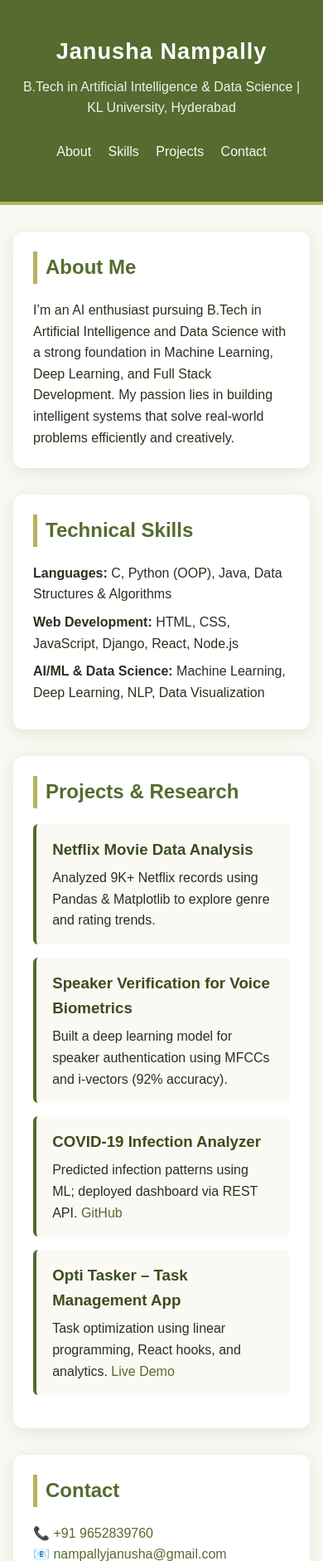
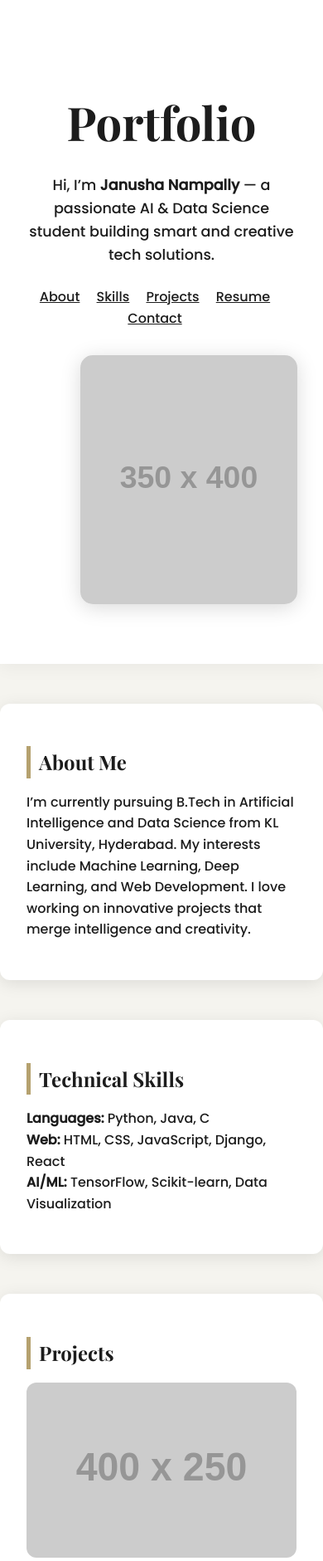
Before and after one commit to JanushaNampally/janusha_portfolio, a plain HTML site: page index.html in a window 390 px wide. Shown: the top 1881 px of the page at 83% size. Drawn offline with nearby package versions, Linux system fonts and the light colour scheme; placeholder pictures from the web are drawn by us.

Commit message:
first commit

```diff
--- a/index.html
+++ b/index.html
@@ -1,271 +1,277 @@
 <!DOCTYPE html>
 <html lang="en">
 <head>
-  <meta charset="UTF-8">
-  <meta name="viewport" content="width=device-width, initial-scale=1.0">
-  <title>Janusha Nampally | AI & Data Science Portfolio</title>
+  <meta charset="UTF-8" />
+  <meta name="viewport" content="width=device-width, initial-scale=1.0" />
+  <title>Janusha Nampally | Portfolio</title>
+
+  <!-- Google Fonts -->
+  <link href="https://fonts.googleapis.com/css2?family=Playfair+Display:wght@500;700&family=Poppins:wght@300;500&display=swap" rel="stylesheet">
 
   <style>
-    /* ===== Root Theme ===== */
     :root {
-      --olive: #556b2f;
-      --olive-dark: #3b4d1f;
-      --cream: #faf9f3;
-      --accent: #b5b35c;
-      --text-dark: #2e2e1f;
-      --white: #ffffff;
-    }
-
-    /* ===== Base ===== */
-    * {
-      box-sizing: border-box;
-      margin: 0;
-      padding: 0;
+      --cream: #f5f4ef;
+      --black: #1c1c1c;
+      --accent: #b5a16f;
+      --white: #fff;
     }
 
     body {
       font-family: "Poppins", sans-serif;
       background: var(--cream);
-      color: var(--text-dark);
+      color: var(--black);
+      margin: 0;
       line-height: 1.6;
-      overflow-x: hidden;
+      scroll-behavior: smooth;
     }
 
-    a {
-      text-decoration: none;
-      color: var(--olive);
-      transition: 0.3s ease;
-    }
-    a:hover {
-      color: var(--accent);
+    /* ===== Hero Section ===== */
+    .hero {
+      display: flex;
+      align-items: center;
+      justify-content: space-between;
+      padding: 4rem 8%;
+      flex-wrap: wrap;
+      background: var(--white);
+      box-shadow: 0 4px 20px rgba(0,0,0,0.05);
     }
 
-    /* ===== Header ===== */
-    header {
-      background: var(--olive);
-      color: var(--white);
-      text-align: center;
-      padding: 2.5rem 1rem;
-      border-bottom: 4px solid var(--accent);
+    .hero-text {
+      flex: 1;
+      max-width: 500px;
     }
 
-    header h1 {
-      font-size: 2.2rem;
-      margin-bottom: 0.5rem;
-      letter-spacing: 1px;
+    .hero-text h1 {
+      font-family: "Playfair Display", serif;
+      font-size: 3.5rem;
+      margin-bottom: 1rem;
     }
 
-    header p {
-      font-size: 1rem;
-      opacity: 0.9;
-    }
-
-    nav {
-      margin-top: 1.2rem;
+    .hero-text p {
+      font-size: 1.1rem;
+      margin-bottom: 1.5rem;
     }
 
     nav a {
-      color: var(--cream);
-      margin: 0 15px;
+      margin-right: 1rem;
+      color: var(--black);
       font-weight: 500;
-      transition: color 0.3s ease;
+      transition: 0.3s;
     }
 
     nav a:hover {
       color: var(--accent);
     }
 
-    /* ===== Sections ===== */
+    .hero-image {
+      flex: 1;
+      text-align: right;
+    }
+
+    .hero-image img {
+      width: 350px;
+      border-radius: 15px;
+      object-fit: cover;
+      box-shadow: 0 4px 25px rgba(0,0,0,0.15);
+    }
+
+    /* ===== Content Sections ===== */
     section {
-      max-width: 950px;
+      max-width: 900px;
       margin: 3rem auto;
       background: var(--white);
-      padding: 2rem 2.5rem;
+      padding: 2rem;
       border-radius: 12px;
-      box-shadow: 0 4px 20px rgba(85, 107, 47, 0.15);
-      transition: transform 0.3s ease;
-    }
-
-    section:hover {
-      transform: translateY(-4px);
+      box-shadow: 0 4px 20px rgba(0,0,0,0.1);
     }
 
     h2 {
-      color: var(--olive);
+      font-family: "Playfair Display", serif;
       border-left: 5px solid var(--accent);
       padding-left: 10px;
-      margin-bottom: 1.2rem;
+      margin-bottom: 1rem;
+      color: var(--black);
     }
 
     ul {
       list-style: none;
-      padding-left: 0;
+      padding: 0;
     }
 
-    li {
-      margin: 0.5rem 0;
+    /* ===== Projects Grid ===== */
+    .projects-grid {
+      display: grid;
+      grid-template-columns: repeat(auto-fit, minmax(280px, 1fr));
+      gap: 1.5rem;
     }
 
-    /* ===== Projects ===== */
     .project {
-      background: var(--cream);
-      border-left: 4px solid var(--olive);
-      padding: 1rem 1.2rem;
-      border-radius: 6px;
-      margin-bottom: 1rem;
-      transition: background 0.3s ease;
+      position: relative;
+      overflow: hidden;
+      border-radius: 12px;
     }
 
-    .project:hover {
-      background: #f4f2e4;
+    .project img {
+      width: 100%;
+      height: 100%;
+      transition: 0.3s ease;
     }
 
-    .project h3 {
-      margin-bottom: 0.4rem;
-      color: var(--olive-dark);
+    .project:hover img {
+      transform: scale(1.1);
+      opacity: 0.6;
+    }
+
+    .overlay {
+      position: absolute;
+      bottom: 0;
+      left: 0;
+      right: 0;
+      background: rgba(0,0,0,0.6);
+      color: var(--white);
+      padding: 1rem;
+      opacity: 0;
+      transition: 0.3s ease;
+    }
+
+    .project:hover .overlay {
+      opacity: 1;
     }
 
     /* ===== Buttons ===== */
     .btn {
       display: inline-block;
-      padding: 0.6rem 1.2rem;
       background: var(--accent);
-      color: var(--text-dark);
-      border-radius: 6px;
-      font-weight: bold;
-      margin-top: 10px;
-      transition: all 0.3s ease;
+      color: var(--white);
+      padding: 0.7rem 1.2rem;
+      margin: 0.5rem;
+      border-radius: 8px;
+      text-decoration: none;
+      font-weight: 500;
     }
 
     .btn:hover {
-      background: var(--olive);
-      color: var(--white);
-      transform: scale(1.05);
+      background: var(--black);
     }
 
     /* ===== Footer ===== */
     footer {
+      background: var(--black);
+      color: var(--white);
       text-align: center;
-      background: var(--olive-dark);
-      color: var(--white);
-      padding: 1.5rem 1rem;
-      font-size: 0.9rem;
-      margin-top: 2rem;
+      padding: 1.5rem;
     }
 
     footer span {
       color: var(--accent);
     }
 
-    /* ===== Scroll Animations ===== */
-    @keyframes fadeInUp {
-      from {
-        opacity: 0;
-        transform: translateY(20px);
-      }
-      to {
-        opacity: 1;
-        transform: translateY(0);
-      }
+    /* ===== Responsive ===== */
+    @media (max-width: 768px) {
+      .hero {
+        flex-direction: column;
+        text-align: center;
       }
 
-    section {
-      opacity: 0;
-      animation: fadeInUp 0.8s ease forwards;
+      .hero-image img {
+        width: 80%;
+        margin-top: 2rem;
       }
-
-    section:nth-of-type(1) { animation-delay: 0.2s; }
-    section:nth-of-type(2) { animation-delay: 0.4s; }
-    section:nth-of-type(3) { animation-delay: 0.6s; }
-    section:nth-of-type(4) { animation-delay: 0.8s; }
-
-    /* ===== Responsive ===== */
-    @media (max-width: 700px) {
-      header h1 { font-size: 1.7rem; }
-      section { margin: 2rem 1rem; padding: 1.5rem; }
-      nav a { display: inline-block; margin: 8px; }
-    }
-
-    html {
-      scroll-behavior: smooth;
     }
   </style>
 </head>
 
 <body>
-  <header>
-    <h1>Janusha Nampally</h1>
-    <p>B.Tech in Artificial Intelligence & Data Science | KL University, Hyderabad</p>
+  <!-- ===== Header / Hero ===== -->
+  <header class="hero">
+    <div class="hero-text">
+      <h1>Portfolio</h1>
+      <p>Hi, I’m <strong>Janusha Nampally</strong> — a passionate AI & Data Science student building smart and creative tech solutions.</p>
       <nav>
         <a href="#about">About</a>
         <a href="#skills">Skills</a>
         <a href="#projects">Projects</a>
+        <a href="#resume">Resume</a>
         <a href="#contact">Contact</a>
       </nav>
+    </div>
+    <div class="hero-image">
+      <img src="https://via.placeholder.com/350x400.png?text=Profile+Photo" alt="Profile">
+    </div>
   </header>
 
+  <!-- ===== About ===== -->
   <section id="about">
     <h2>About Me</h2>
-    <p>
-      I’m an AI enthusiast pursuing B.Tech in Artificial Intelligence and Data Science with a strong foundation
-      in Machine Learning, Deep Learning, and Full Stack Development. My passion lies in building intelligent systems
-      that solve real-world problems efficiently and creatively.
-    </p>
+    <p>I’m currently pursuing B.Tech in Artificial Intelligence and Data Science from KL University, Hyderabad. My interests include Machine Learning, Deep Learning, and Web Development. I love working on innovative projects that merge intelligence and creativity.</p>
   </section>
 
+  <!-- ===== Skills ===== -->
   <section id="skills">
     <h2>Technical Skills</h2>
     <ul>
-      <li><b>Languages:</b> C, Python (OOP), Java, Data Structures & Algorithms</li>
-      <li><b>Web Development:</b> HTML, CSS, JavaScript, Django, React, Node.js</li>
-      <li><b>AI/ML & Data Science:</b> Machine Learning, Deep Learning, NLP, Data Visualization</li>
+      <li><strong>Languages:</strong> Python, Java, C</li>
+      <li><strong>Web:</strong> HTML, CSS, JavaScript, Django, React</li>
+      <li><strong>AI/ML:</strong> TensorFlow, Scikit-learn, Data Visualization</li>
     </ul>
   </section>
 
+  <!-- ===== Projects ===== -->
   <section id="projects">
-    <h2>Projects & Research</h2>
-
+    <h2>Projects</h2>
+    <div class="projects-grid">
       <div class="project">
+        <img src="https://via.placeholder.com/400x250.png?text=Netflix+Analysis" alt="Netflix Project">
+        <div class="overlay">
           <h3>Netflix Movie Data Analysis</h3>
-      <p>Analyzed 9K+ Netflix records using Pandas & Matplotlib to explore genre and rating trends.</p>
+          <p>Analyzed Netflix dataset using Pandas & Matplotlib to identify trends.</p>
+        </div>
       </div>
 
       <div class="project">
-      <h3>Speaker Verification for Voice Biometrics</h3>
-      <p>Built a deep learning model for speaker authentication using MFCCs and i-vectors (92% accuracy).</p>
+        <img src="https://via.placeholder.com/400x250.png?text=Speaker+Verification" alt="Speaker Verification">
+        <div class="overlay">
+          <h3>Speaker Verification System</h3>
+          <p>Deep learning-based voice authentication achieving 92% accuracy.</p>
+        </div>
       </div>
 
       <div class="project">
-      <h3>COVID-19 Infection Analyzer</h3>
-      <p>Predicted infection patterns using ML; deployed dashboard via REST API.
-        <a href="https://github.com/JanushaNampally/covid_app" target="_blank">GitHub</a></p>
+        <img src="https://via.placeholder.com/400x250.png?text=Opti+Tasker" alt="Opti Tasker">
+        <div class="overlay">
+          <h3>Opti Tasker App</h3>
+          <p>Task optimization app built with React & Flask backend.</p>
         </div>
-
-    <div class="project">
-      <h3>Opti Tasker – Task Management App</h3>
-      <p>Task optimization using linear programming, React hooks, and analytics.
-        <a href="https://task-management-nuh5.onrender.com" target="_blank">Live Demo</a></p>
+      </div>
     </div>
   </section>
 
+  <!-- ===== Resume ===== -->
+  <section id="resume">
+    <h2>Resume</h2>
+    <p>Click below to view or download my resume:</p>
+    <a href="#" class="btn">View Resume</a>
+    <a href="#" class="btn">Download Resume</a>
+  </section>
+
+  <!-- ===== Contact ===== -->
   <section id="contact">
     <h2>Contact</h2>
     <p>📞 <a href="tel:+919652839760">+91 9652839760</a></p>
     <p>📧 <a href="mailto:nampallyjanusha@gmail.com">nampallyjanusha@gmail.com</a></p>
     <p>🔗
       <a href="https://linkedin.com/in/nampally-janusha-b39a512a6" target="_blank">LinkedIn</a> |
-      <a href="https://github.com/JanushaNampally" target="_blank">GitHub</a> |
-      <a href="https://www.codechef.com/users/janusha_24" target="_blank">CodeChef</a>
+      <a href="https://github.com/JanushaNampally" target="_blank">GitHub</a>
     </p>
-    <a href="assets/resume.pdf" target="_blank" class="btn">View Resume</a>
   </section>
 
+  <!-- ===== Footer ===== -->
   <footer>
-    <p>© 2025 <span>Janusha Nampally</span> | Designed with 🌿 in HTML, CSS, & JS</p>
+    <p>© 2025 <span>Janusha Nampally</span> | Designed with 🌿 in HTML, CSS & JS</p>
   </footer>
 
   <script>
-    // Smooth scroll effect for nav links
+    // Smooth scroll for nav links
     document.querySelectorAll("nav a").forEach(anchor => {
       anchor.addEventListener("click", function(e) {
         e.preventDefault();
```
Also changed, not shown: assets/Profile.jpg (added). Lines whose indentation alone changed are shown as unchanged.
